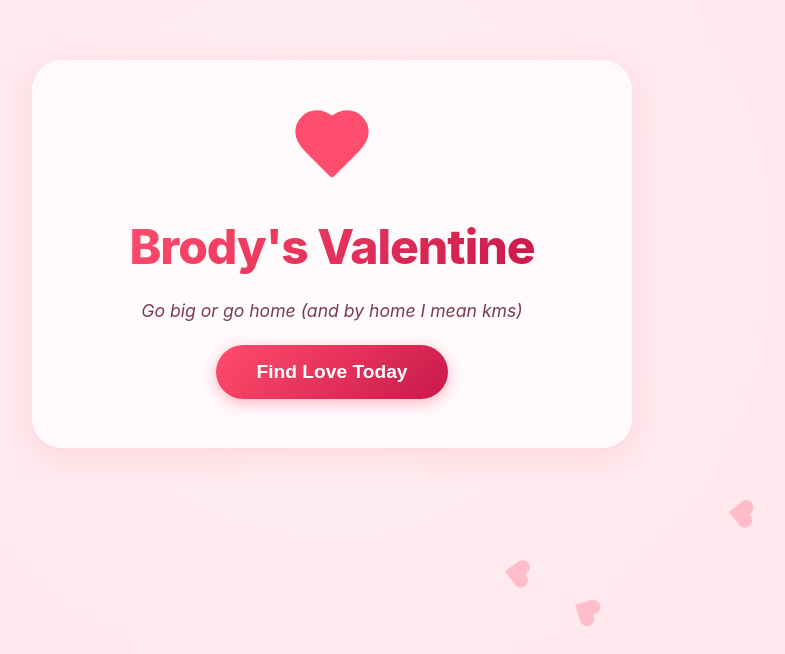
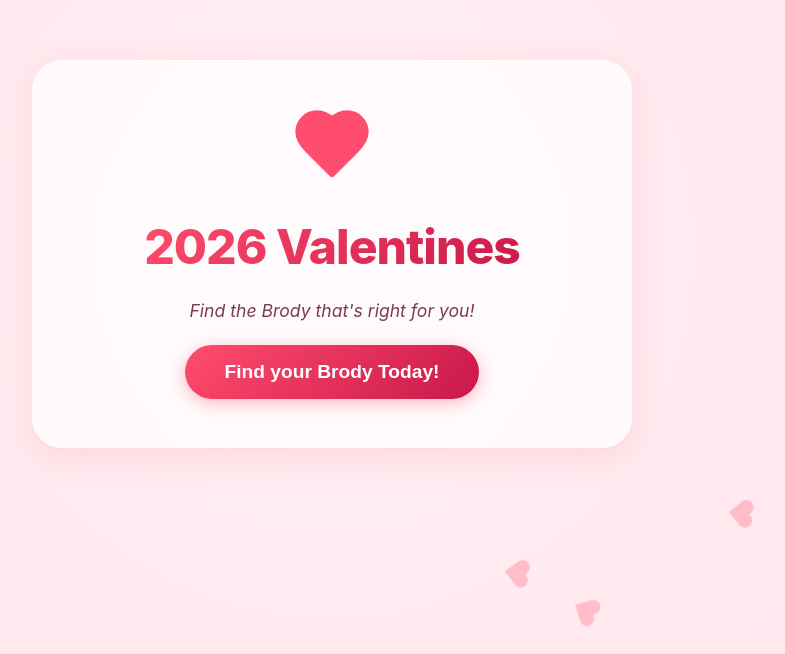
Before and after one commit to RealNameBrand/Valentines-2026, a React (Vite) app in the folder frontend_prototype/: page / in a window 1280 px wide. Shown: the part 146-800 px from the top of the page, without its empty margins (308-1093 px from the left). Built offline with nearby package versions, Linux system fonts and the light colour scheme.

Commit message:
update home text

```diff
--- a/frontend_prototype/src/components/Home.jsx
+++ b/frontend_prototype/src/components/Home.jsx
@@ -19,8 +19,8 @@ const Home = ({ onStart }) => {
                     <Heart size={80} fill="#ff4d6d" color="#ff4d6d" />
                 </motion.div>
 
-                <h1 className="title">Brody's Valentine</h1>
-                <p className="subtitle">Go big or go home (and by home I mean kms)</p>
+                <h1 className="title">2026 Valentines</h1>
+                <p className="subtitle">Find the Brody that's right for you!</p>
 
                 <motion.button
                     whileHover={{ scale: 1.05 }}
@@ -28,7 +28,7 @@ const Home = ({ onStart }) => {
                     className="start-button"
                     onClick={onStart}
                 >
-                    Find Love Today
+                    Find your Brody Today!
                 </motion.button>
             </motion.div>
 
```
